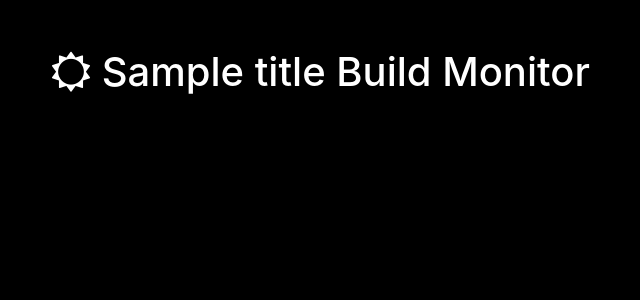
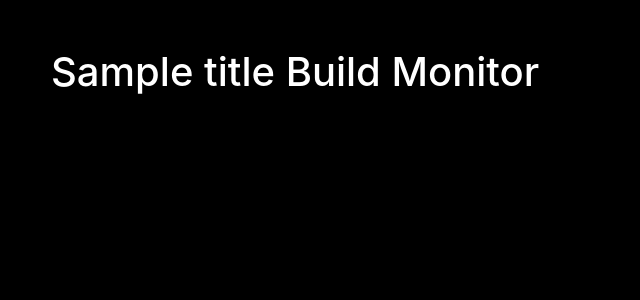
Before and after one commit to kianhean/AWSBuildMonitor, a Flask app: template templates/index.html in a window 1280 px wide. Shown: the top 300 px of the page, without its empty margins (34-674 px from the left). Run offline with Flask 2, Linux system fonts and the light colour scheme; the template is opened without the code that fills it: most values are stand-ins (such as "Sample title", 1, 10 or a date in 2020); some libraries are stand-ins or nearby versions.

Commit message:
remove sun ;)

```diff
--- a/templates/index.html
+++ b/templates/index.html
@@ -16,7 +16,7 @@
     <br/>
     <br/>
     <div class="starter-template">
-        <h1 class="text-white"><i class="fa fa-sun-o" aria-hidden="true"></i> {{title}} Build Monitor</h1>
+        <h1 class="text-white">{{title}} Build Monitor</h1>
         <p class="lead"></p>
     </div>
     <br/>
```
